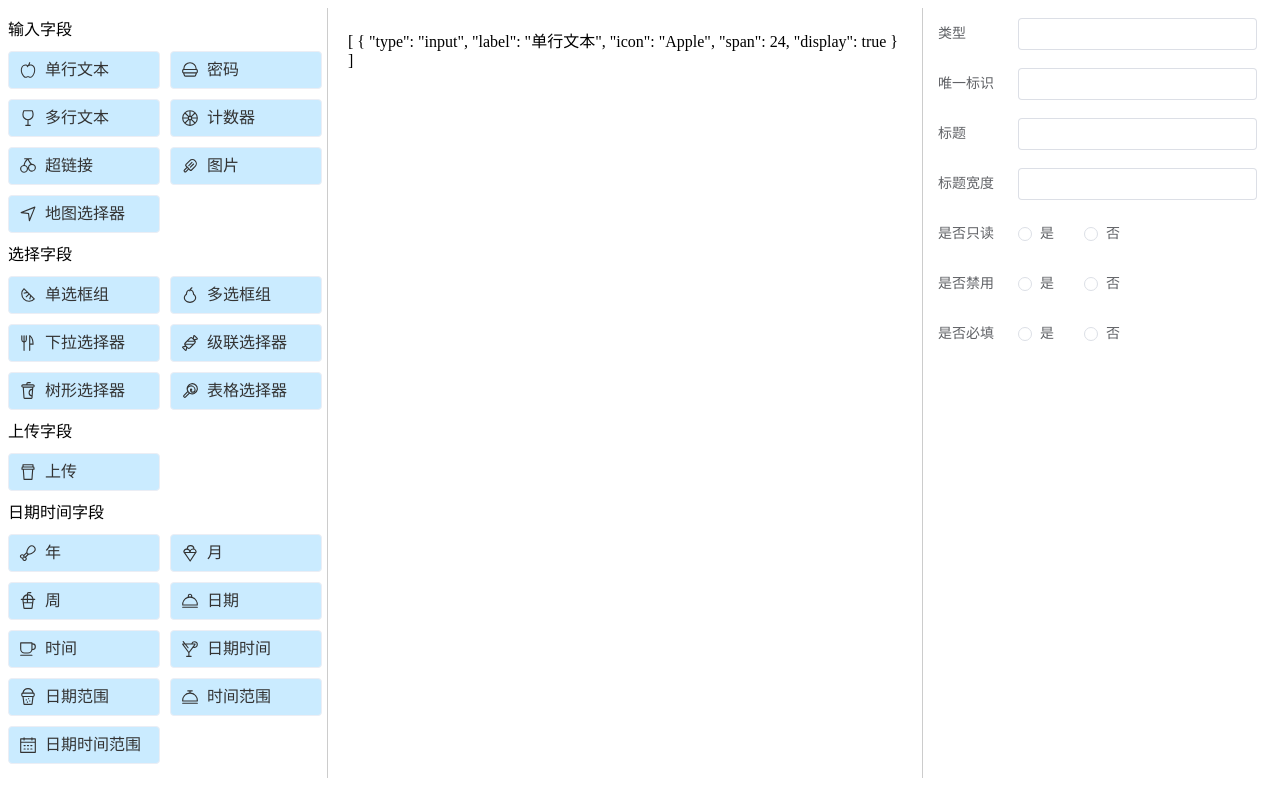
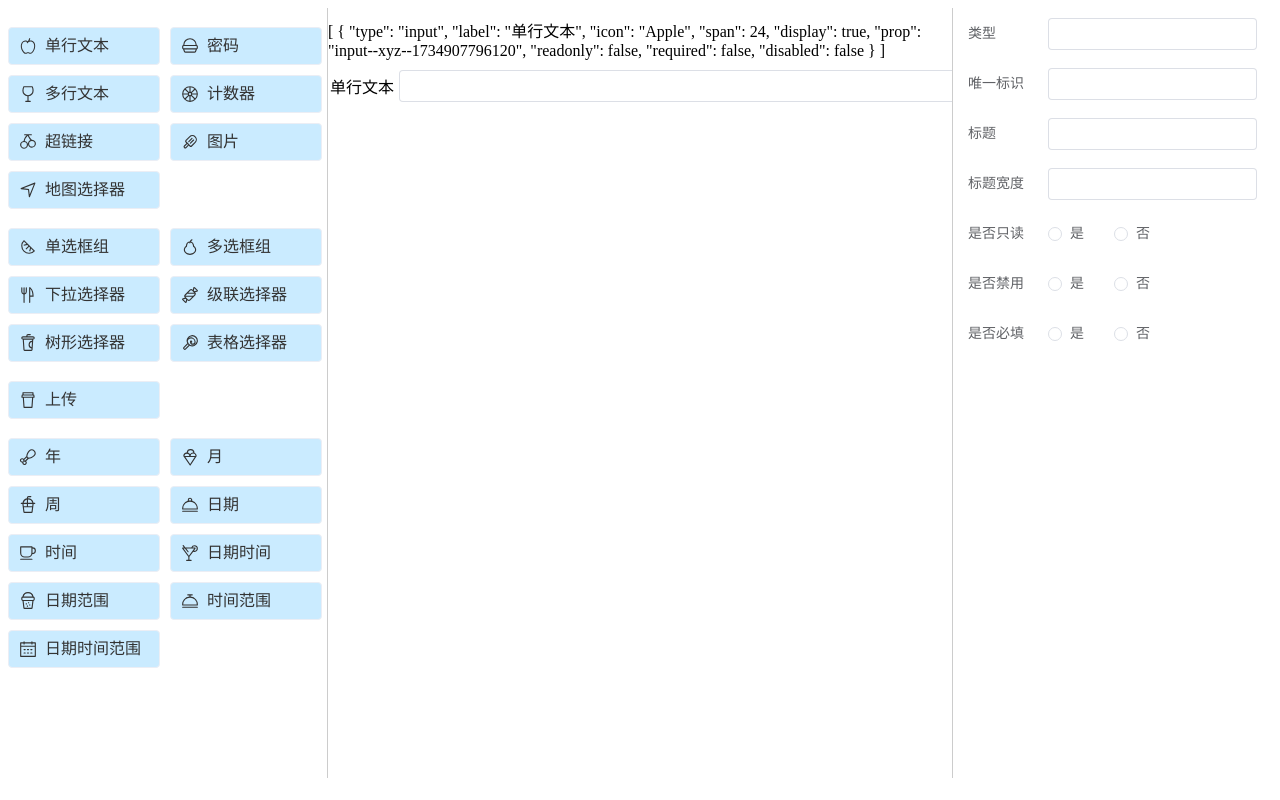
Before and after one commit to xiaozheng5287/easy-lowcode-design, a Vue app: page / in a window 1280 px wide. Both pictures are taken after a click on the link "单行文本". Built offline with nearby package versions, Linux system fonts and the light colour scheme.

Commit message:
数据初步处理，需要考虑如何定位到当前选中元素，从而定位元素属性

```diff
--- a/src/views/dashboard/components/AsideComponent.vue
+++ b/src/views/dashboard/components/AsideComponent.vue
@@ -2,7 +2,7 @@
   <!--左侧组件选择-->
   <div v-for="field in fieldsList" :key="field.title" class="field-item">
     <!-- <template v-if="field.list.find((f) => includeFieldsType.includes(f.type))"> -->
-    <div class="field-title">{{ field.title }}</div>
+    <!-- <div class="field-title">{{ field.list }}</div> -->
     <!--/*
       draggable 对CSS样式没有什么要求万物皆可拖拽
       :list="state.list"         //需要绑定的数组
@@ -31,7 +31,7 @@
           v-if="includeFieldsType.includes(element.type)"
           :key="'c_' + index"
         >
-          <a @click="handleFieldClick(element)">
+          <a @click="handleFieldClick($event, element)">
             <el-icon>
               <component :is="element.icon" />
             </el-icon>
@@ -56,11 +56,18 @@ const props = defineProps({
 });
 // const { contentList } = toRefs(props);
 
-const handleFieldClick = (item) => {
+const handleFieldClick = (evt, item) => {
+  console.log('evt-------',evt);
   console.log('item-------',item);
   console.log('pppppppp',props.contentList);
 
-  props.contentList.push(item);
+  props.contentList.push({
+    ...item,
+    prop: item.type + '--xyz--' + Date.now(),
+    readonly: false,
+    required: false,
+    disabled: false,
+  })
 };
 watch(
   () => fieldsList,
--- a/src/views/dashboard/components/MiddleComponent.vue
+++ b/src/views/dashboard/components/MiddleComponent.vue
@@ -2,7 +2,7 @@
   <!--中间布局容器-->
   <div>
     <div>{{props.contentList}}</div>
-    <!-- <Draggable
+    <Draggable
       class="middle-content"
       :list="props.contentList"
       :group="{
@@ -17,19 +17,16 @@
     >
       <template #item="{ element, index }">
         <div
-          class="middle-label"
-          v-if="includeFieldsType.includes(element.type)"
+          class="middle-item"
           :key="'c_' + index"
         >
           <a @click="handleFieldClick(element)">
-            <el-icon>
-              <component :is="element.icon" />
-            </el-icon>
-            <span>{{ element.title || element.label }}</span>
+            <div>{{ element.title || element.label }}</div>
+            <component :is="'el-'+element.type"/>
           </a>
         </div>
       </template>
-    </Draggable> -->
+    </Draggable>
   </div>
 </template>
 
@@ -59,4 +56,24 @@ const handleFieldClick = (element) => {
 
 </script>
 
-<style lang="scss" scoped></style>
+<style lang="scss" scoped>
+.middle-item {
+  padding: 10px 5px 5px 2px;
+  // border: 1px solid #ccc;
+  margin-right: 5px;
+  // margin: 10px;
+  border-radius: 5px;
+  cursor: move;
+  a {
+    display: flex;
+    align-items: center;
+    justify-content: space-between;
+    // color: #333;
+    // text-decoration: none;
+    div {
+      flex: 1 0 auto;
+      margin-right: 5px;
+    }
+  }
+}
+</style>
--- a/src/views/dashboard/components/RightConfigComponent.vue
+++ b/src/views/dashboard/components/RightConfigComponent.vue
@@ -10,27 +10,27 @@
         <el-input v-model="contentForm.prop"></el-input>
       </el-form-item>
       <el-form-item label="标题">
-        <el-input v-model="contentForm.name"></el-input>
+        <el-input v-model="contentForm.label"></el-input>
       </el-form-item>
       <el-form-item label="标题宽度">
         <el-input v-model="contentForm.width"></el-input>
       </el-form-item>
       <el-form-item label="是否只读">
         <el-radio-group v-model="contentForm.readonly">
-          <el-radio :value="1">是</el-radio>
-          <el-radio :value="0">否</el-radio>
+          <el-radio :value="true">是</el-radio>
+          <el-radio :value="false">否</el-radio>
         </el-radio-group>
       </el-form-item>
       <el-form-item label="是否禁用">
         <el-radio-group v-model="contentForm.disabled">
-          <el-radio :value="1">是</el-radio>
-          <el-radio :value="0">否</el-radio>
+          <el-radio :value="true">是</el-radio>
+          <el-radio :value="false">否</el-radio>
         </el-radio-group>
       </el-form-item>
       <el-form-item label="是否必填">
         <el-radio-group v-model="contentForm.required">
-          <el-radio :value="1">是</el-radio>
-          <el-radio :value="0">否</el-radio>
+          <el-radio :value="true">是</el-radio>
+          <el-radio :value="false">否</el-radio>
         </el-radio-group>
       </el-form-item>
     </el-form>
@@ -38,15 +38,23 @@
 </template>
 
 <script setup>
-import { ref, watch } from "vue";
+import { ref, watch, computed } from "vue";
 const props = defineProps({
-  contentForm: {
-    type: Object,
-    default: () => ({})
+  // contentForm: {
+  //   type: Object,
+  //   default: () => ({})
+  // },
+  contentList: {
+    type: Array,
+    default: () => ([])
   }
 });
+console.log(props.contentList);
 
-watch(props.contentForm.value, () => (newVal, oldVal) => {});
+const contentForm = computed(() => props.contentList?.filter(item => item.prop === props.contentList[0]?.prop) || {});
+console.log(contentForm.value);
+
+// watch(props.contentForm.value, () => (newVal, oldVal) => {});
 </script>
 
 <style lang="scss" scoped></style>
--- a/src/views/dashboard/index.vue
+++ b/src/views/dashboard/index.vue
@@ -7,8 +7,8 @@
     <el-main class="my-main">
       <MiddleComponent :contentList="contentList" />
     </el-main>
-    <el-aside width="350px" class="my-right">
-      <RightConfigComponent :contentForm="contentForm" />
+    <el-aside width="320px" class="my-right">
+      <RightConfigComponent :contentList="contentList" />
     </el-aside>
   </el-container>
   <!-- </div> -->
@@ -36,6 +36,7 @@ const contentForm = ref({});
   &-main {
     height: 100%;
     overflow: auto;
+    padding: 10px 0;
     // border: 1px solid #ccc;
   }
   &-right {
```
